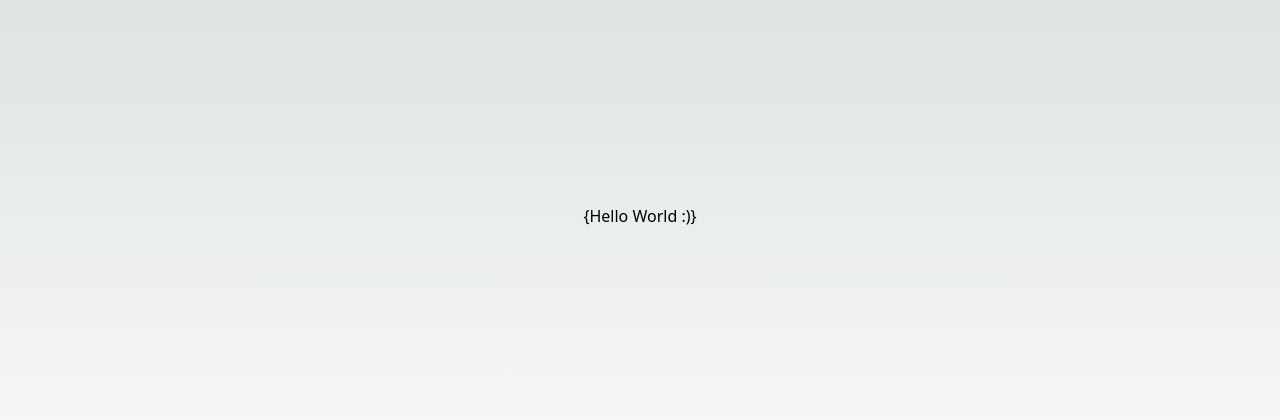
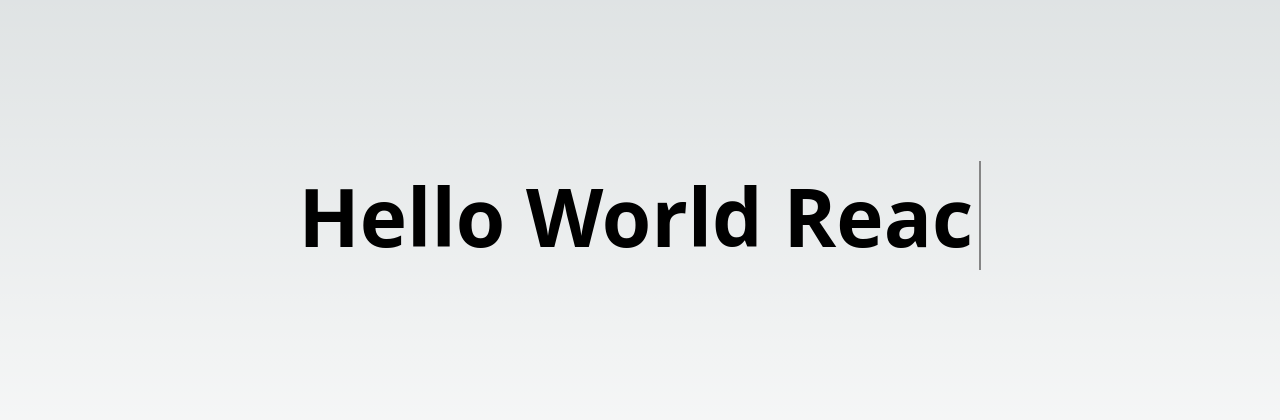
Before and after one commit to sud665/portfolio-max, a Next.js app in the folder my-portfolio/: page / in a window 1280 px wide. Shown: the part 184-604 px from the top of the page. Built offline with nearby package versions, Linux system fonts and the light colour scheme.

Commit message:
메인타이틀 에니메이션 추가

```diff
--- a/my-portfolio/pages/index.tsx
+++ b/my-portfolio/pages/index.tsx
@@ -1,12 +1,70 @@
 import Image from "next/image";
 import { Inter } from "next/font/google";
+import { useEffect, useState } from "react";
 
 export default function Home() {
-    const title: string = "{Hello World :)}";
+    const title: string = "Hello World";
+
+    const [isComplete, setIsComplete] = useState(false);
+
+    useEffect(() => {}, [isComplete]);
+
+    useEffect(() => {
+        const mainTitle: any = document.querySelector(".main-title .pr-main");
+
+        const letters: String[] = ["JavaScript", "React", "Next.js", "JAVA"];
+
+        const speed = 200;
+        let i = 0;
+
+        function wait(ms: number) {
+            return new Promise((res) => setTimeout(res, ms));
+        }
+
+        const typing = async () => {
+            const letter = letters[i].split("");
+
+            console.log(letter);
+
+            while (letter.length) {
+                await wait(speed);
+                mainTitle.textContent += letter.shift();
+            }
+
+            // 잠시 대기
+            await wait(1500);
+
+            // 지우는 효과
+            remove();
+        };
+
+        // 글자 지우는 효과
+        const remove = async () => {
+            const letter = letters[i].split("");
+
+            while (letter.length) {
+                await wait(speed);
+
+                letter.pop();
+                mainTitle.textContent = letter.join("");
+            }
+
+            // 다음 순서의 글자로 지정, 타이핑 함수 다시 실행
+            i = !letters[i + 1] ? 0 : i + 1;
+            typing();
+        };
+
+        // 딜레이 기능 ( 마이크로초 )
+
+        // 초기 실행
+        setTimeout(typing, 1500);
+    }, []);
 
     return (
         <main className="flex h-screen w-screen flex-col items-center justify-center">
-            <h1>{title}</h1>
+            <h1 className="main-title">
+                {title} <span className="pr-main"></span>
+            </h1>
         </main>
     );
 }
--- a/my-portfolio/styles/globals.css
+++ b/my-portfolio/styles/globals.css
@@ -29,3 +29,27 @@ body {
 h1 {
     margin: 0;
 }
+
+.main-title {
+    font-size: 5rem;
+    font-weight: 700;
+    text-align: center;
+    color: var(--font-black);
+}
+
+.main-title::after {
+    content: "";
+    margin-left: 0.4rem;
+    border-right: 2px solid #181818;
+    animation: cursor 1s infinite steps(2);
+    position: relative;
+}
+
+@keyframes cursor {
+    from {
+        border-right: 2px solid #f2f2f2;
+    }
+    to {
+        border-right: 2px solid #181818;
+    }
+}
```
